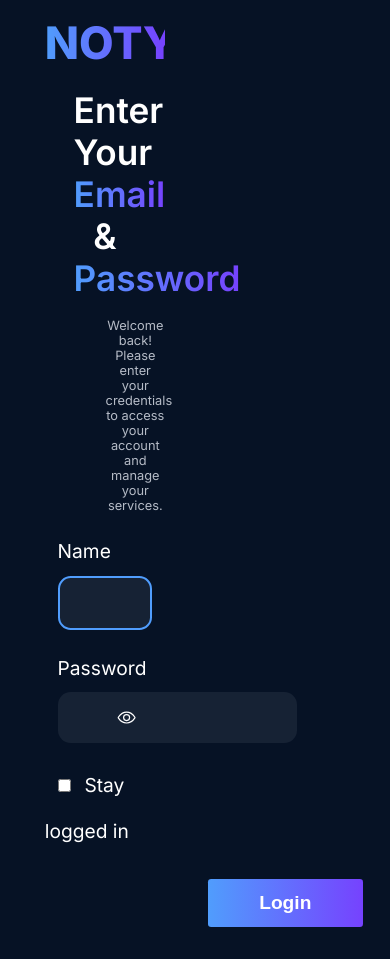
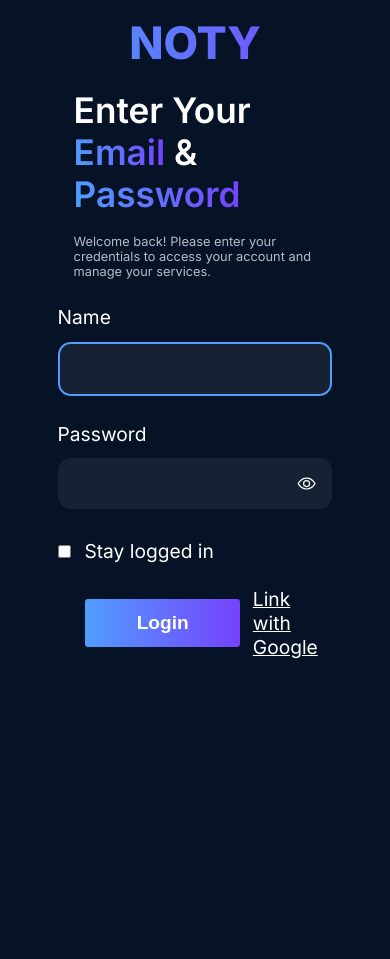
Before and after one commit to mixup-svg/NOTY, a plain HTML site: page index.html in a window 390 px wide. After the commit the page ends 844 px from the top, so only its background shows below. Drawn offline with nearby package versions, Linux system fonts and the light colour scheme.

Commit message:
Responsiveness

```diff
--- a/CSS/loginquery.css
+++ b/CSS/loginquery.css
@@ -30,15 +30,15 @@
   .main-login {
     display: flex;
   }
-  .main-heading {
+  /* .main-heading {
     text-align: center;
-  }
+  } */
   .heading {
     font-size: 2.4rem;
     margin: 1.2rem 1.8rem;
   }
   .heading-text {
-    margin-left: 3.8rem;
+    margin-left: 1.8rem;
     font-size: 0.8rem;
   }
   .btn {
@@ -50,28 +50,50 @@
 }
 
 @media (max-width: 44em) {
+  .logo-input {
+    display: flex;
+    flex-direction: column;
+    justify-content: center;
+    gap: 0;
+    width: 100%;
+  }
+  .logo-text {
+    display: flex;
+    justify-content: center;
+    margin-bottom: 5.8rem;
+  }
   .logo-imgs {
     margin-top: 1.2rem;
   }
   .heading {
     font-size: 2.8rem;
   }
+  .heading-text {
+    display: flex;
+    justify-content: start;
+  }
   .btn {
-    padding: 1.2rem 13rem;
+    padding: 1.2rem 0;
   }
   .main-img {
     display: none;
   }
 }
 
-@media (max-width: 38em) {
+@media (max-width: 25em) {
   .logo-imgs {
-    margin-top: 1.2rem;
+    margin-top: 0.8rem;
   }
+  .logo-text {
+    margin-bottom: 0;
+  }
+
   .heading {
     font-size: 2.2rem;
   }
   .btn {
+    display: flex;
+    justify-content: center;
     padding: 1.2rem 9.4rem;
   }
 }
--- a/index.html
+++ b/index.html
@@ -73,6 +73,11 @@
                 <button class="btn-login" aria-label="Log in to your account">
                   Login
                 </button>
+                <a
+                  class="check-box-text"
+                  href="https://accounts.google.com/v3/signin/identifier?continue=https%3A%2F%2Fmyaccount.google.com%3Futm_source%3Daccount-marketing-page%26utm_medium%3Dgo-to-account-button%26gar%3DWzEzMywiMjM2NzM2Il0%26sl%3Dtrue&ifkv=AeZLP99eI-3VY0pmYBDP10je4tnlW_M6h-4bO59bS0teYdjYXLx7c6PfjhaNh-wp_Yq40oiTauMuqA&service=accountsettings&flowName=GlifWebSignIn&flowEntry=ServiceLogin&dsh=S908174670%3A1734091841846010&ddm=1"
+                  >Link with Google</a
+                >
               </div>
             </div>
           </div>
```
